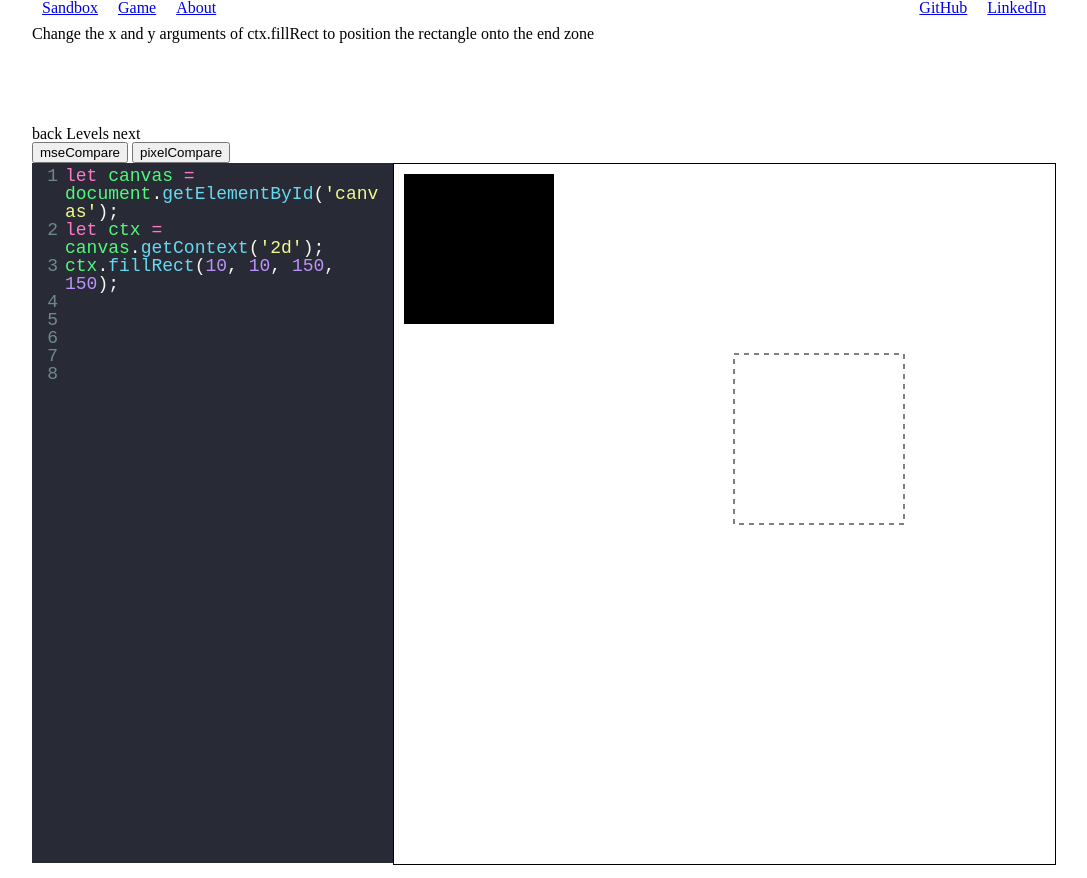
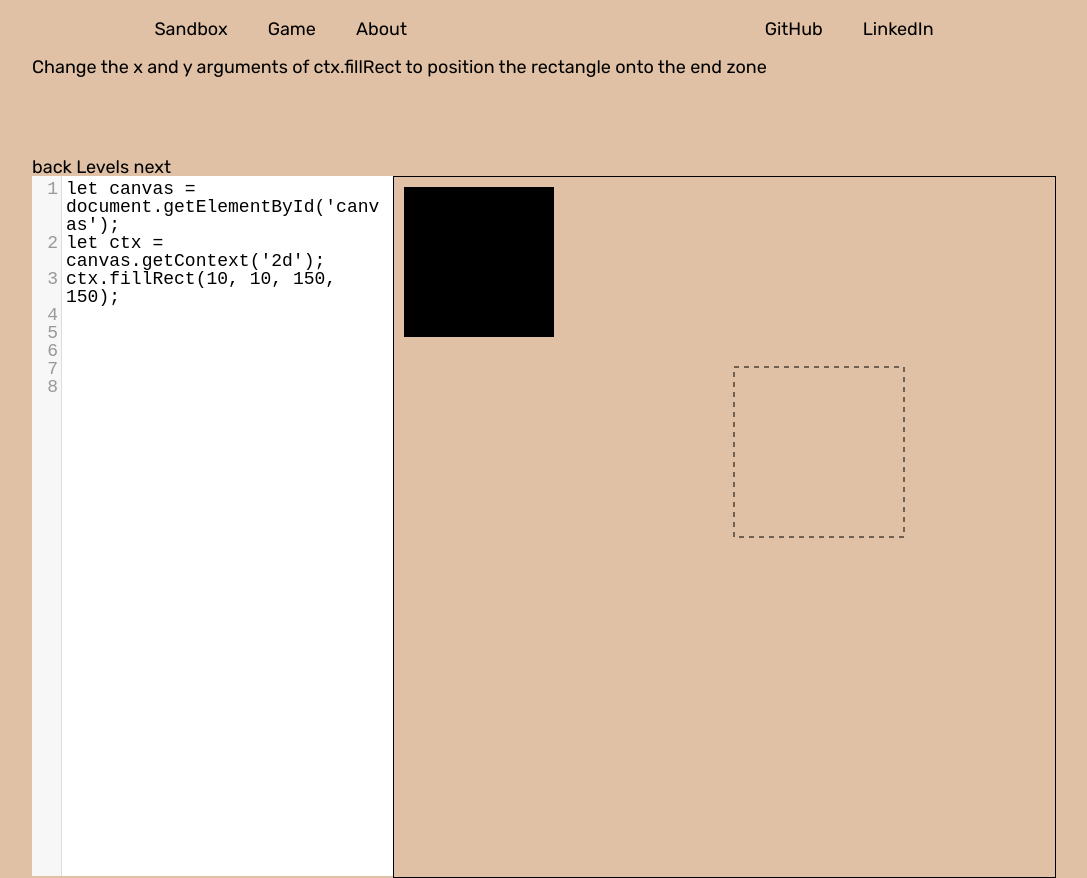
Before and after one commit to KevinTungDHR/Canvas-Teaching-Tool, a website built with webpack: page index.html in a window 1280 px wide. Shown: the whole page, without its empty margins (96-1183 px from the left). Built offline with nearby package versions, Linux system fonts and the light colour scheme.

Commit message:
recloned and recreated scss after merge conflict

```diff
--- a/index.html
+++ b/index.html
@@ -5,6 +5,8 @@
     <meta charset="UTF-8" />
     <meta name="viewport" content="width=device-width, initial-scale=1.0" />
     <meta http-equiv="X-UA-Compatible" content="ie=edge" />
+    <link rel="preconnect" href="https://fonts.gstatic.com" crossorigin>
+    <link href="https://fonts.googleapis.com/css2?family=Rubik:wght@300;400;700&display=swap" rel="stylesheet">
     <link rel="stylesheet" href="./dist/main.css" />
     <script src="./dist/main.js"></script>
     <title>Project Name</title>
@@ -47,7 +49,7 @@
         <textarea name="" id="codemirror"></textarea>
         <div class="iframe-container">
         </div>
-        <iframe class="render-view" frameborder="0">Sorry Iframe not supported</iframe>
+        <iframe class="render-view" scrolling="no" frameborder="0">Sorry Iframe not supported</iframe>
       </div>
       <div class="sandbox-group hidden">
         <textarea name="" id="codemirror-sandbox"></textarea>
--- a/src/index.scss
+++ b/src/index.scss
@@ -1,6 +1,15 @@
-@import './styles/reset.css';
+// CSS Reset
+@import './styles/reset.scss';
+
+// Core
+@import './styles/colors.scss';
+@import './styles/fonts.scss';
+
+// Code Mirror
 @import 'codemirror/lib/codemirror.css';
-@import 'codemirror/theme/dracula.css';
-@import './styles/main_content.css';
-@import './styles/editor.css';
-@import './styles/iframe.css'
+@import 'codemirror/theme/base16-light.css';
+
+// Components
+@import './styles/main_content.scss';
+@import './styles/editor.scss';
+@import './styles/iframe.scss'
--- /dev/null
+++ b/src/styles/colors.scss
@@ -0,0 +1,9 @@
+$dark: #76575D;
+$steel: #6D9891;
+$light: #E0C1A5;
+$peach: #F69F83;
+$rosy: #DD826F;
+
+// canvas shape colors "#f5c156",
+// "#e6616b",
+// "#5cd3ad"]
--- /dev/null
+++ b/src/styles/fonts.scss
@@ -0,0 +1 @@
+$sans-serif: 'Rubik', sans-serif;
--- a/src/styles/iframe.css
+++ b/src/styles/iframe.scss
@@ -6,7 +6,8 @@ canvas {
   position: absolute;
 }
 
-.render-view, .render-view-sandbox {
+.render-view,
+.render-view-sandbox {
   width: 845px;
   height: 700px;
   border: 1px solid black;
@@ -17,6 +18,7 @@ canvas {
 }
 
 /* NEED THIS SO EVENT LISTENERS WORK, can't change z-index or else we lose clarity */
-#solution, #background{
+#solution,
+#background {
   pointer-events: none;
 }
--- /dev/null
+++ b/src/styles/main_content.scss
@@ -0,0 +1,59 @@
+html {
+  background-color: $light;
+}
+
+body {
+  font-family: $sans-serif;
+  font-size: 18px;
+}
+
+.mseCompare,
+.pixelCompare {
+  display: none;
+}
+
+header {
+  background-color: $steel;
+}
+
+.main {
+  width: 80%;
+  margin: 0 auto;
+}
+
+.nav-bar-container {
+  width: 80%;
+  margin: 0 auto;
+  display: flex;
+  justify-content: space-between;
+
+  a {
+    color: black;
+    text-decoration: none;
+  }
+}
+
+.nav-game-mode {
+  display: flex;
+}
+
+.nav-personal-links {
+  display: flex;
+}
+
+.nav-game-mode li,
+.nav-personal-links li {
+  padding: 20px 20px;
+  cursor: pointer;
+}
+
+
+.instructions {
+  display: block;
+  height: 100px;
+  width: 100%;
+}
+
+.level-counter span:hover {
+  cursor: pointer;
+}
--- a/src/styles/reset.css
+++ b/src/styles/reset.scss
@@ -46,3 +46,14 @@ table {
 	border-collapse: collapse;
 	border-spacing: 0;
 }
+
+input[type="password"],
+input[type="email"],
+input[type="text"],
+input[type="submit"],
+textarea,
+button {
+	-webkit-appearance: none;
+	-moz-appearance: none;
+	appearance: none;
+}
```
Also changed, not shown: dist/main.css, src/styles/editor.scss (line endings or trailing spaces), src/styles/main_content.css (deleted), 1 other file.
